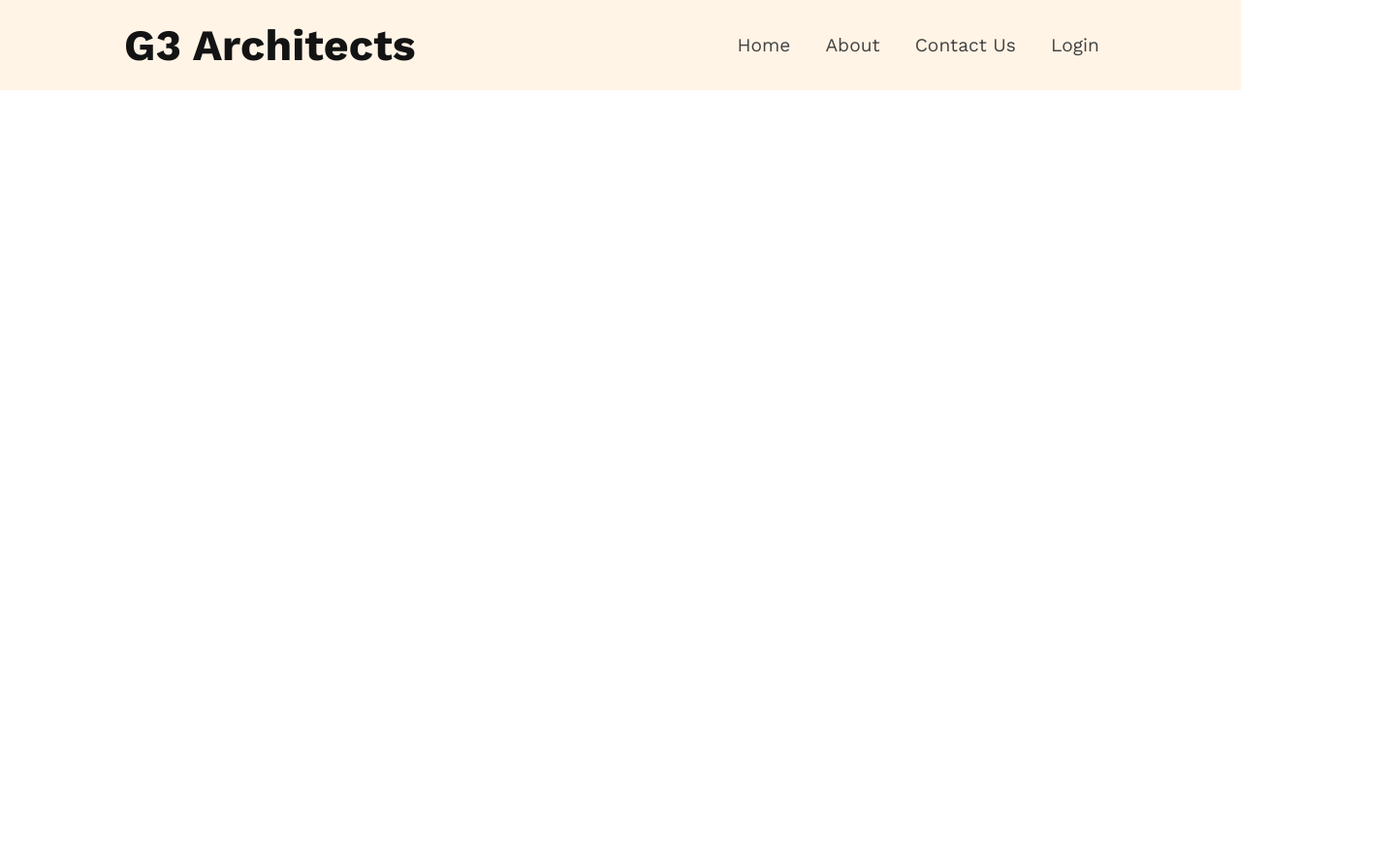
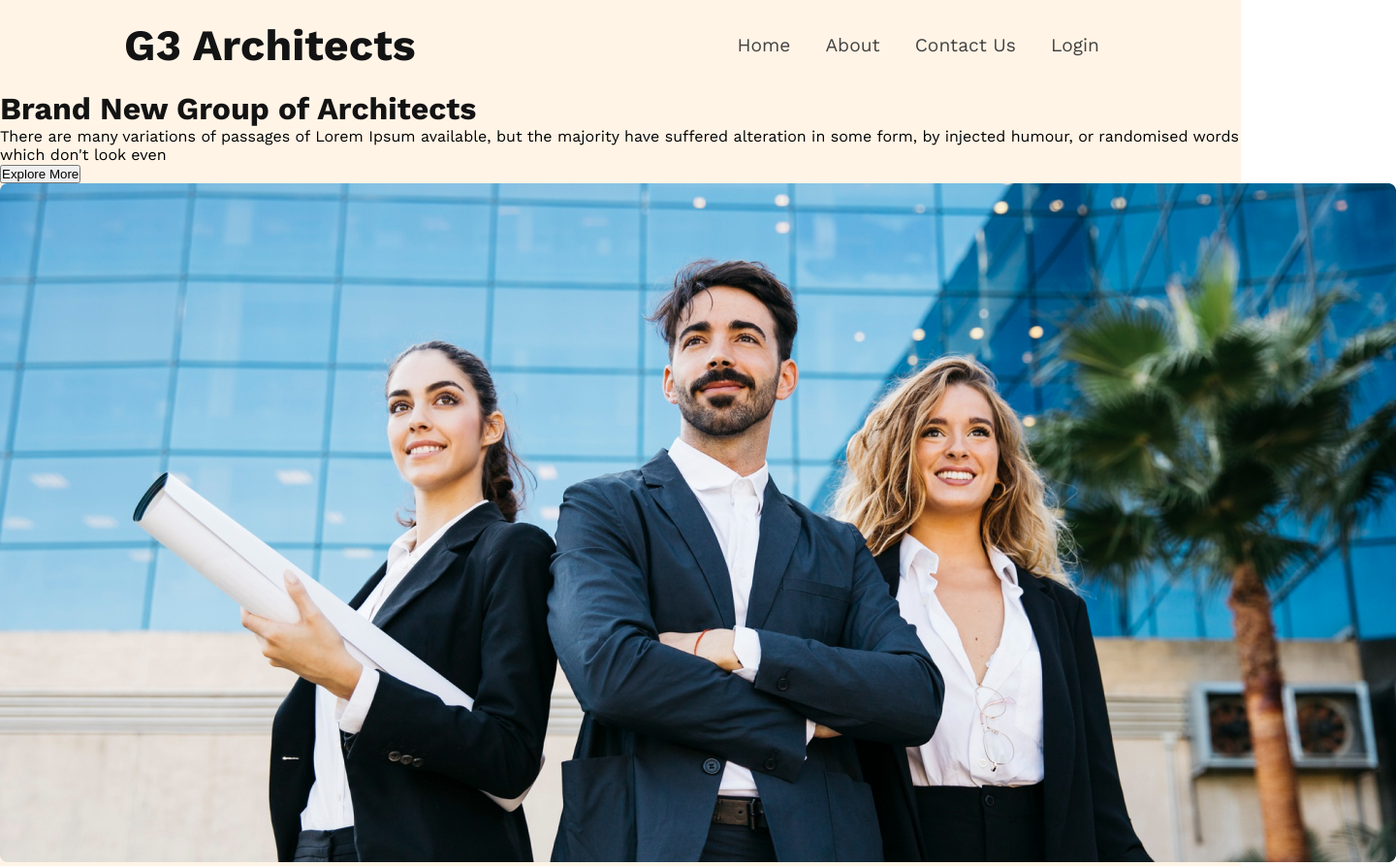
Before and after one commit to farjanayeasminrimi/G3-Architects, a plain HTML site: page index.html in a window 1280 px wide. Shown: the whole page at 97% size, 1440 px wide, since content can reach past the window. Before the commit the page ends 800 px from the top, so only its background shows below. Drawn offline with nearby package versions, Linux system fonts and the light colour scheme.

Commit message:
added banner markup

```diff
--- a/index.html
+++ b/index.html
@@ -17,6 +17,14 @@
         <li class="nav-item"><a href="" class="nav-link text-gray">Login</a></li>
       </ul>
     </nav>
+    <div class="banner">
+      <div class="banner-content">
+        <h1 class="title-color">Brand New Group of Architects</h1>
+        <p class="description">There are many variations of passages of Lorem Ipsum available, but the majority have suffered alteration in some form, by injected humour, or randomised words which don't look even</p>
+        <button class="btn-primary">Explore More</button>
+      </div>
+      <img src="./images/banner.png" alt="Banner Picture">
+    </div>
   </header>
 </body>
 </html>
```
